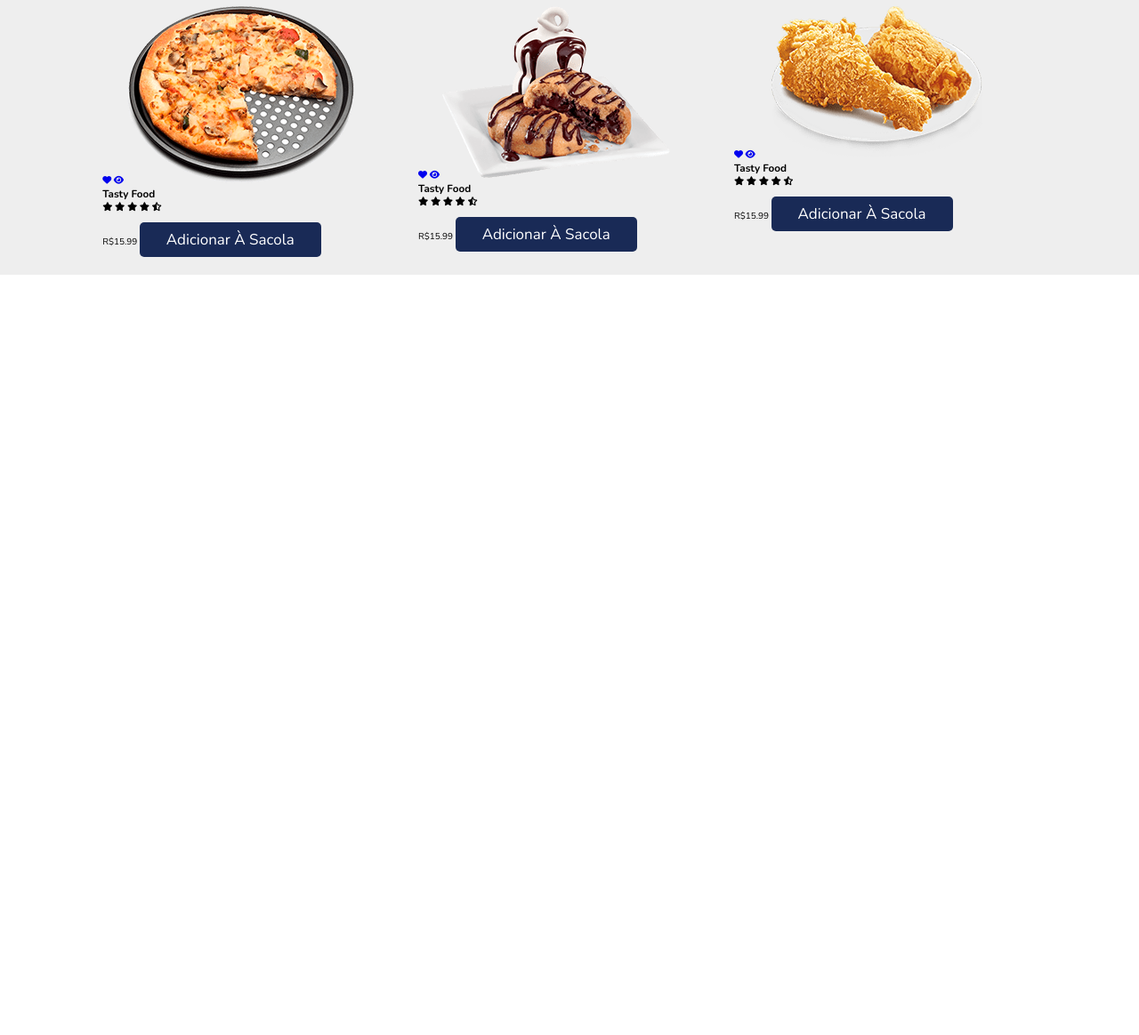
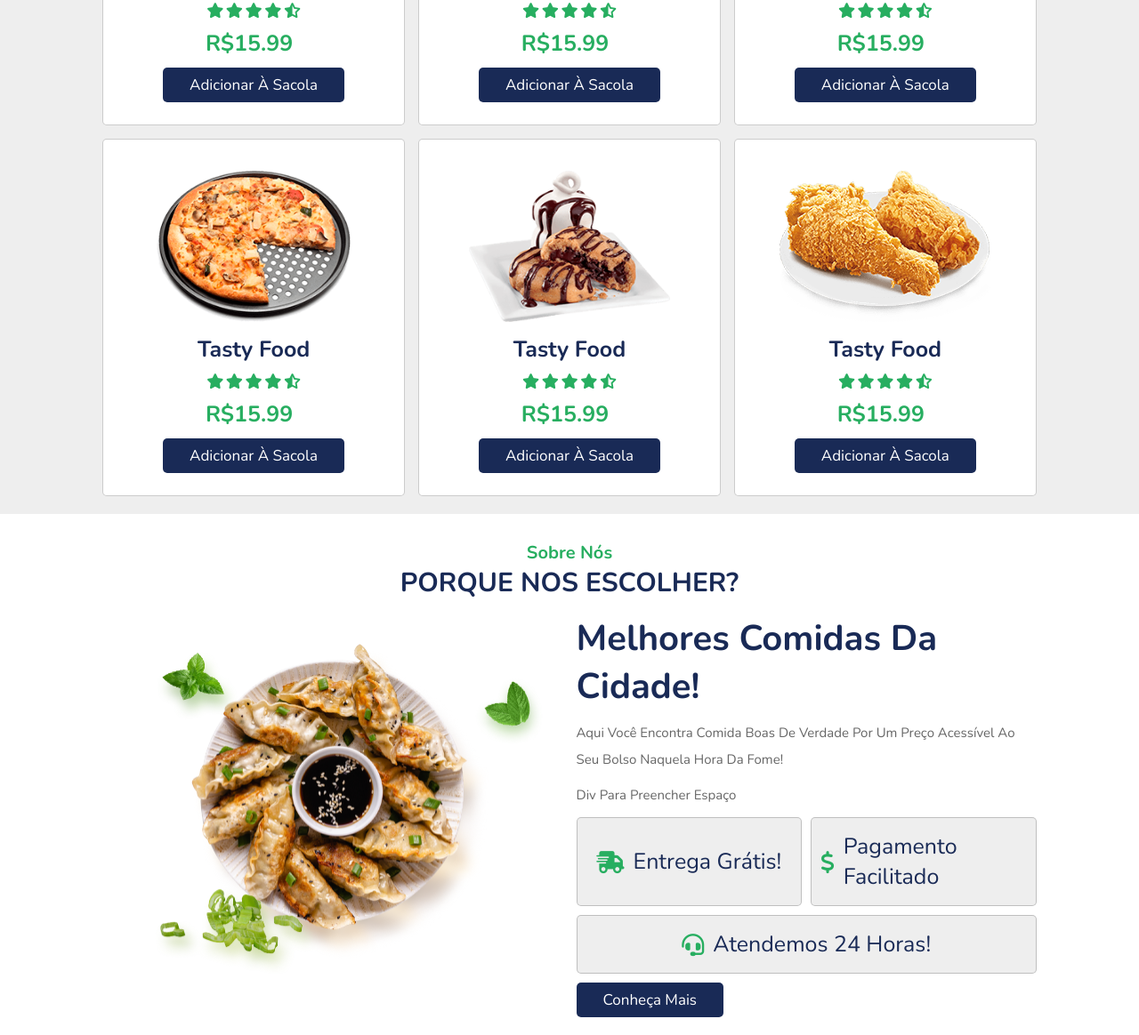
Before and after one commit to TaveiraVictor/Site-Restaurante, a plain HTML site: page index.html in a window 1280 px wide. Shown: the part 1022-2186 px from the top of the page at 89% size. Before the commit the page ends 1331 px from the top, so only its background shows below. Drawn offline with nearby package versions, Linux system fonts and the light colour scheme.

Commit message:
about section

```diff
--- a/css/style.css
+++ b/css/style.css
@@ -223,6 +223,140 @@ header .icons #menu-bars{
     gap:1.5rem;
 }
 
+.dishes .box-container .box{
+    padding: 2.5rem;
+    background:#fff;
+    border-radius: .5rem;
+    border: .1rem solid rgba(0,0,0,.2);
+    box-shadow: var(--black);
+    position: relative;
+    overflow: hidden;
+    text-align: center;
+}
+
+.dishes .box-container .box .fa-heart,
+.dishes .box-container .box .fa-eye{
+    position: absolute;
+    top:1.5rem;
+    background: #eee;
+    border-radius: 5rem;
+    height: 5rem;
+    width: 5rem;
+    line-height: 5rem;
+    font-size: 2rem;
+    color:var(--black);
+}
+
+.dishes .box-container .box .fa-eye:hover,
+.dishes .box-container .box .fa-heart:hover{
+    background: var(--green);
+    color: #fff;
+}
+
+.dishes .box-container .box .fa-heart{
+    left:-15rem;
+}
+
+.dishes .box-container .box .fa-eye{
+    right: -15rem;
+}
+
+.dishes .box-container .box:hover .fa-heart{
+    left:1.5rem;
+    }
+
+.dishes .box-container:hover .box .fa-eye{
+    right: 1.5rem;
+}
+
+.dishes .box-container .box img{
+    height: 17rem;
+    margin: 1rem 0;
+}
+
+.dishes .box-container .box h3{
+    color: var(--black);
+    font-size: 2.5rem;
+}
+
+.dishes .box-container .box .stars{
+    padding: 1rem 0;
+}
+
+.dishes .box-container .box .stars i{
+    font-size: 1.7rem;
+    color: var(--green);
+}
+
+.dishes .box-container .box span{
+    color: var(--green);
+    font-weight: bolder;
+    margin-right: 1rem;
+    font-size: 2.5rem;
+}
+
+.about .row{
+    display: flex;
+    flex-wrap: wrap;
+    gap:1.5rem;
+    align-items: center;
+}
+
+.about .row .image{
+    flex:1 1 45rem;
+}
+
+.about .row .image img{
+    width: 100%;
+}
+
+.about .row .content{
+    flex:1 1 45rem;
+}
+
+.about .row .content h3{
+    color: var(--black);
+    font-size: 4rem;
+    padding: .5rem 0;
+}
+
+.about .row .content p{
+    color: var(--light-color);
+    font-size: 1.5rem;
+    padding: .5rem 0;
+    line-height: 2;
+}
+
+.about .row .content .icons-container{
+    display: flex;
+    gap: 1rem;
+    flex-wrap: wrap;
+    pad: 1rem;
+    margin-top: .5rem;
+}
+
+.about .row .content .icons-container .icons{
+    background: #eee;
+    border-radius: .5rem;
+    border: .1rem solid rgba(0,0,0,.2);
+    display: flex;
+    align-items: center;
+    justify-content: center;
+    gap: 1rem;
+    flex: 1 1 17rem;
+    padding: 1.5rem 1rem;
+}
+
+.about .row .content .icons-container .icons i{
+    font-size: 2.5rem;
+    color:var(--green)
+}
+
+.about .row .content .icons-container .icons span{
+    font-size: 2.5rem;
+    color:var(--black)
+}
+
 /*media queries*/
 @media (max-width:991px){
 
@@ -279,4 +413,14 @@ header .icons #menu-bars{
 
     html{
         font-size: 50%;
-    }}
+    }
+
+    .dishes .box-container .box img{
+        height: auto;
+        width: 100%;
+    }
+
+
+
+
+}
--- a/index.html
+++ b/index.html
@@ -216,8 +216,43 @@
 </section>
 <!-- dishes section ends-->
 
+<!-- about section starts-->
 
+<section class="about" id="about">
+<h3 class="sub-heading"> Sobre nós</h3>
+<h3 class="heading"> Porque nos escolher?</h1>
 
+<div class="row">
+    <div class="image">
+        <img src="images/about-img.png" alt="">
+    </div>
+
+    <div class="content">
+        <h3>Melhores comidas da cidade!</h3>
+        <p>Aqui você encontra comida boas de verdade por um preço acessível ao seu bolso naquela hora da fome!</p>
+        <p>Div para preencher espaço</p>
+
+        <div class="icons-container">
+            <div class="icons">
+                <i class="fas fa-shipping-fast"></i>
+                <span>Entrega grátis!</span>
+            </div>
+            <div class="icons">
+                <i class="fas fa-dollar-sign"></i>
+                <span>Pagamento Facilitado</span>
+            </div>
+            <div class="icons">
+                <i class="fas fa-headset"></i>
+                <span>Atendemos 24 horas!</span>
+            </div>
+        </div>
+        <a href="#" class="btn">Conheça Mais</a>
+
+        </div>
+
+</div>
+</section>
+<!-- about section ends-->
 
 <script src="https://unpkg.com/swiper@8/swiper-bundle.min.js"></script>
 
```
